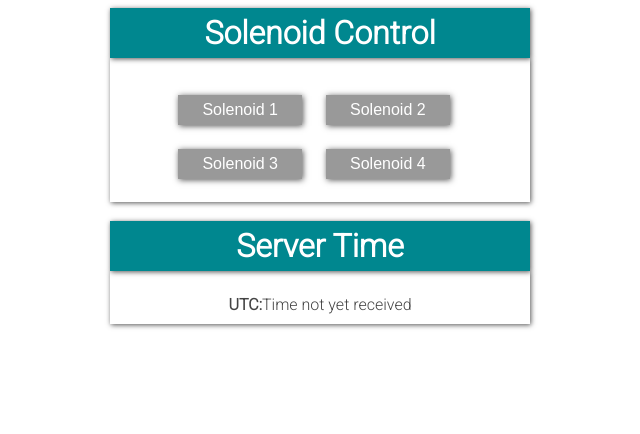
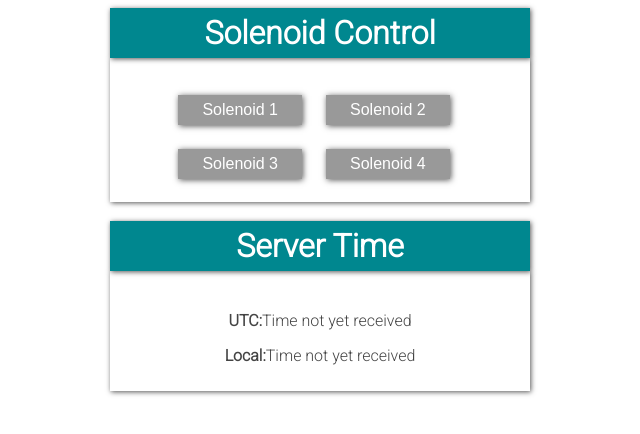
Before and after one commit to FinK-M/wifi-irrigation, a plain HTML site: page data/index.html in a window 1280 px wide. Shown: the whole page, without its empty margins (320-960 px from the left). Drawn offline with Linux system fonts and the light colour scheme.

Commit message:
correct utc/time_text tag names between js and html Time readouts on separate lines

```diff
--- a/data/WebSocket.js
+++ b/data/WebSocket.js
@@ -24,7 +24,7 @@ connection.onmessage = function (e) {
   	var minute = Number(message[2]);
   	var second = Number(message[3]);
   	var d = new Date(0, 0, 0, hour, minute, second);
-  	document.getElementById("time_text").innerHTML = d.toLocaleTimeString();
+  	document.getElementById("local_text").innerHTML = d.toLocaleTimeString();
   }
 };
 connection.onclose = function () {
--- a/data/index.html
+++ b/data/index.html
@@ -43,7 +43,12 @@
       <h1>Server Time</h1>
     </header>
     <div>
-      <b>UTC:</b><span id="time_text">Time not yet received</span>
+      <p>
+        <b>UTC:</b><span id="utc_text">Time not yet received</span>
+      </p>
+      <p>
+        <b>Local:</b><span id="local_text">Time not yet received</span>
+      </p>
     </div>
   </center>
 </body>
```
